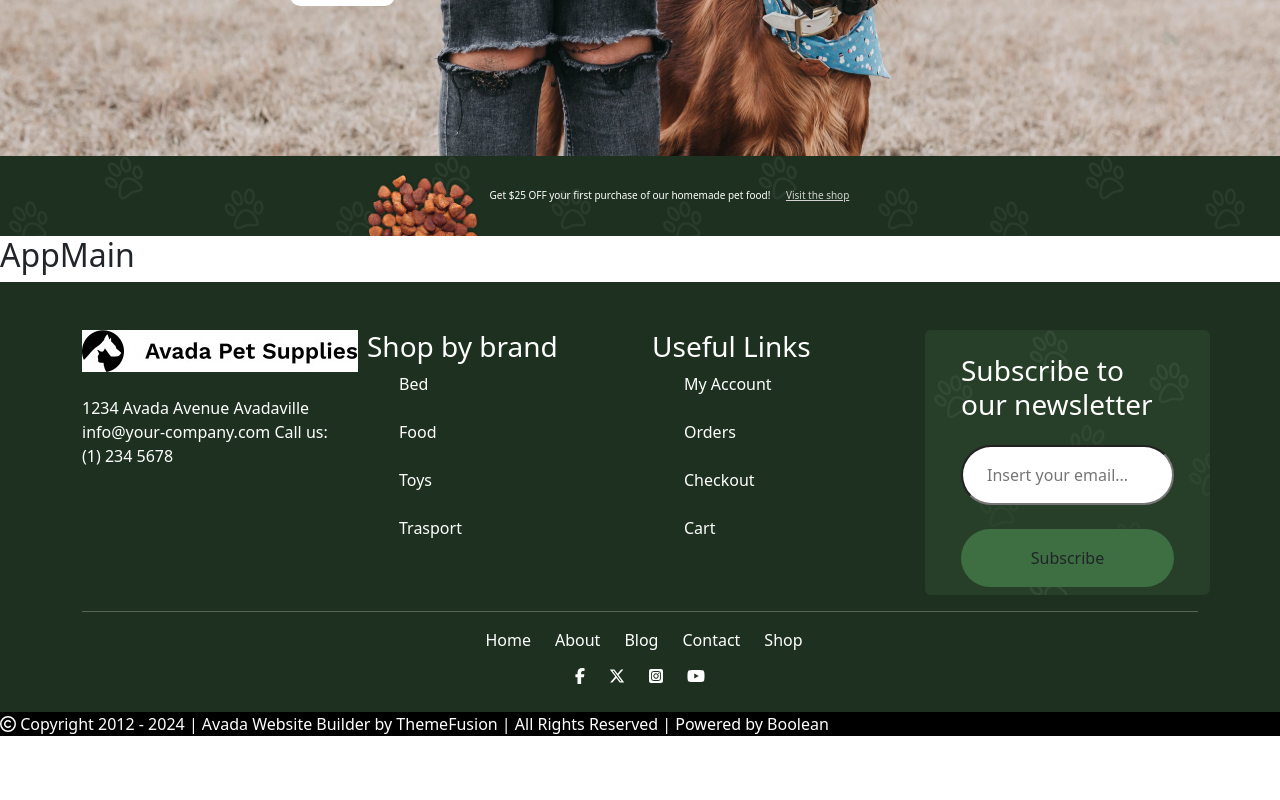
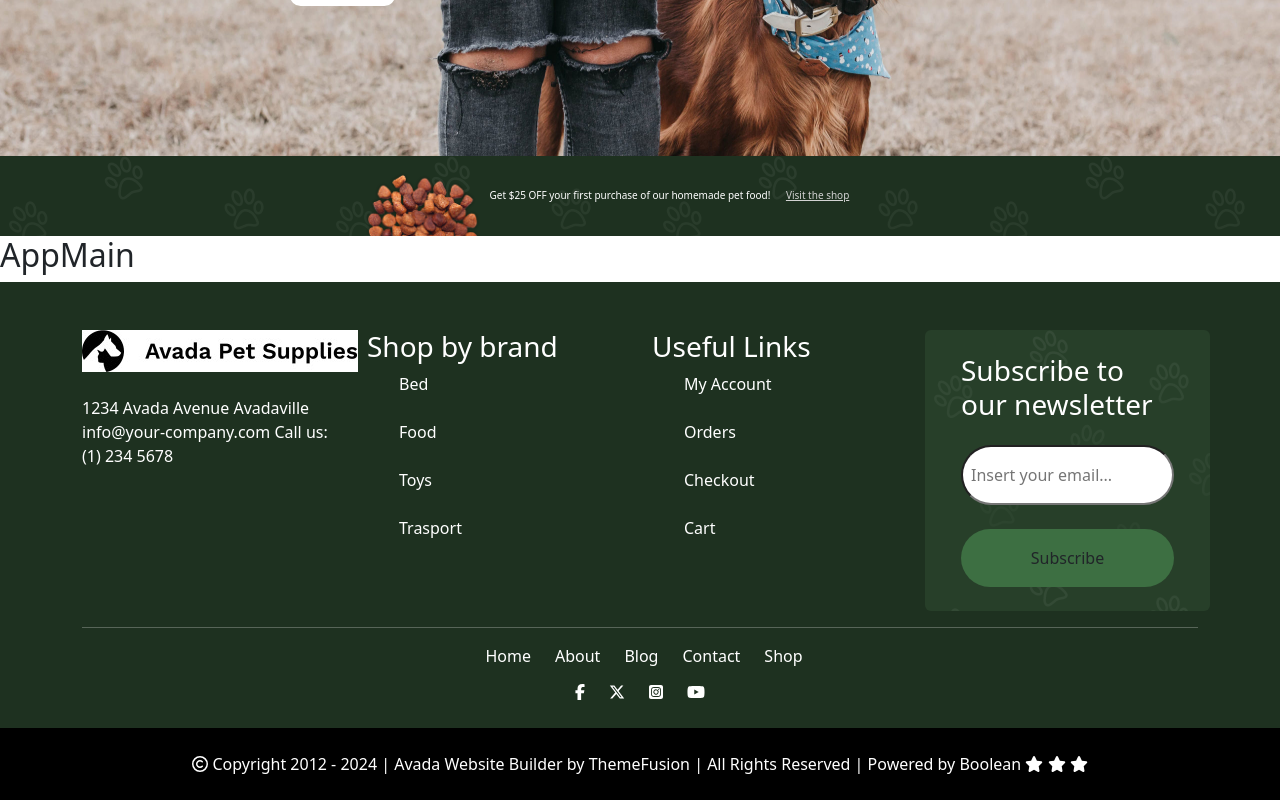
Before and after one commit to gianluigi7/proj-html-vuejs, a Vue app: page / in a window 1280 px wide. Shown: the part 427-1227 px from the top of the page. Before the commit the page ends 1163 px from the top, so only its background shows below. Built offline with nearby package versions, Linux system fonts and the light colour scheme.

Commit message:
[FIX] AppFooter

```diff
--- a/src/components/AppFooter.vue
+++ b/src/components/AppFooter.vue
@@ -54,11 +54,11 @@ export default{
               Subscribe to our newsletter
             </h3>
             <div class="mb-2">
-              <input type="text" name="" id="" placeholder="Insert your email..." class="rounded-pill px-4 mb-3 py-3 w-100" >
+              <input type="text" name="" id="" placeholder="Insert your email..." class="rounded-pill px-2 mb-3 py-3 w-100" >
             </div>
 
             <div>
-              <button type="button" class="btn  rounded-pill mb-2 button-color px-5 py-3 w-100">Subscribe</button>
+              <button type="button" class="btn  rounded-pill mb-4 button-color px-5 py-3 w-100">Subscribe</button>
             </div>
           </div>
 
@@ -89,8 +89,8 @@ export default{
 
 
     </section>
-    <section class=" f-down bg-black ">
-      <font-awesome-icon icon="fa-regular fa-copyright" /> Copyright 2012 - 2024 | Avada Website Builder by ThemeFusion | All Rights Reserved | Powered by Boolean
+    <section class=" f-down bg-black text-center p-4 ">
+      <font-awesome-icon icon="fa-regular fa-copyright" /> Copyright 2012 - 2024 | Avada Website Builder by ThemeFusion | All Rights Reserved | Powered by Boolean <font-awesome-icon icon="fa-solid fa-star" /> <font-awesome-icon icon="fa-solid fa-star" /> <font-awesome-icon icon="fa-solid fa-star" />
 
     </section>
   </footer>
```
